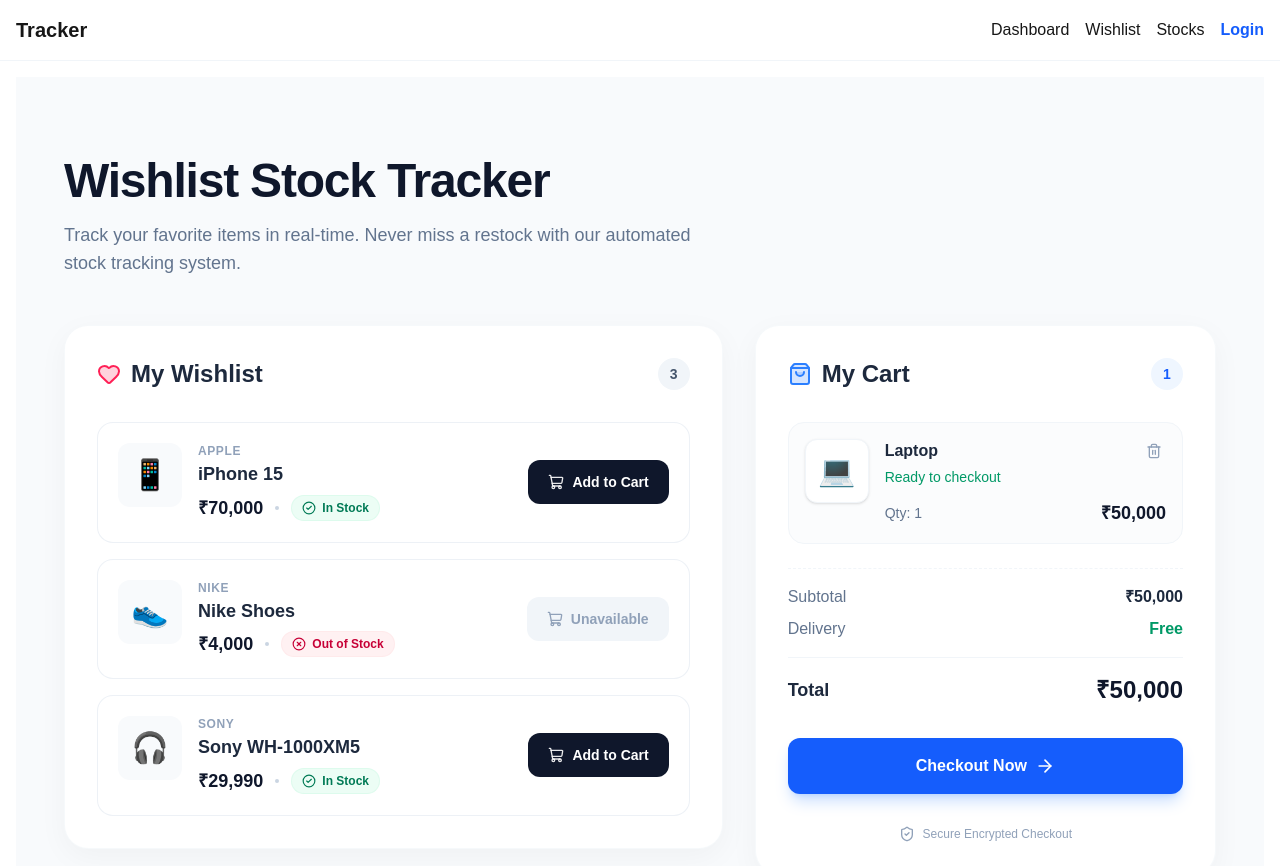
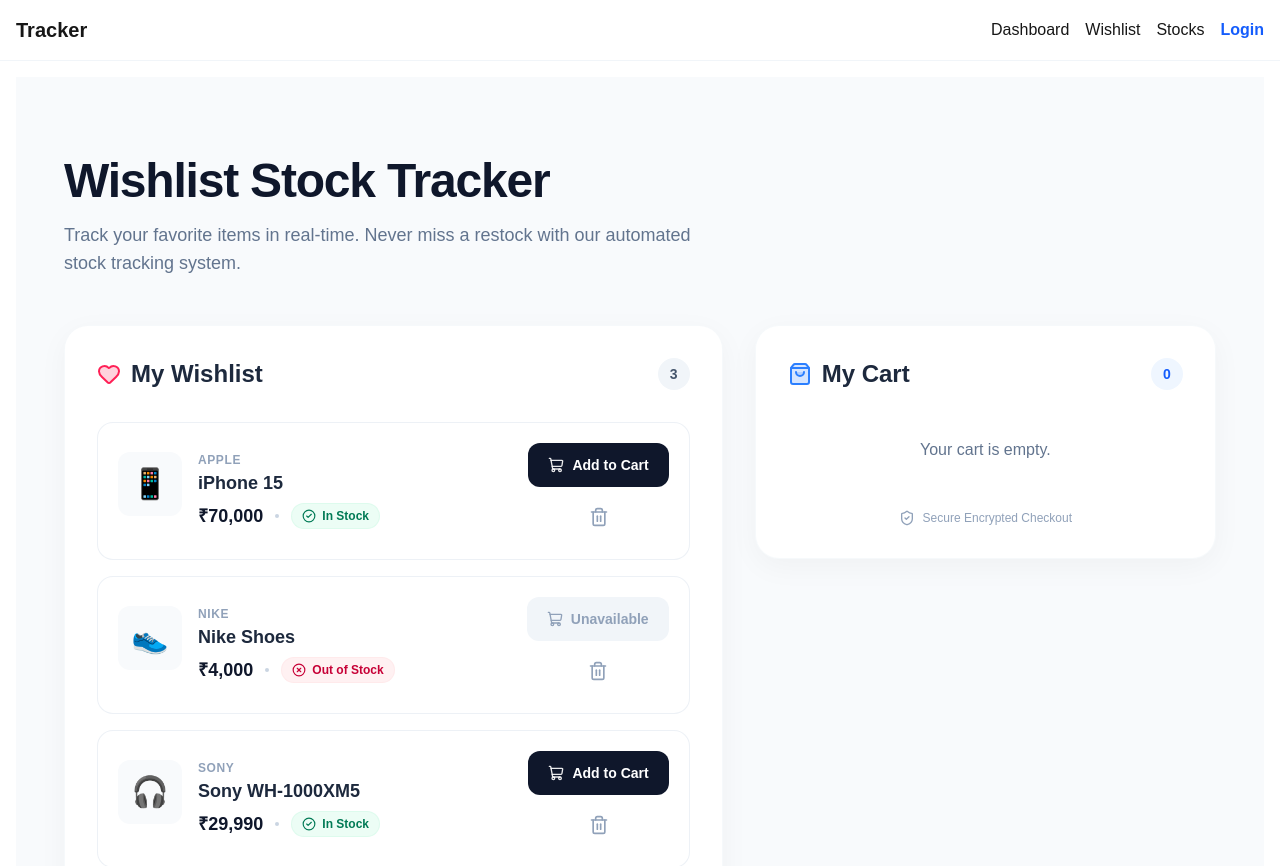
Before and after one commit to kalviumcommunity/SW2627-T3STACK-wishlist-stock-tracker, a Next.js app: page / in a window 1280 px wide. Shown: the top 866 px of the page. Built offline with nearby package versions, Linux system fonts and the light colour scheme.

Commit message:
feat: implement interactive frontend state for wishlist and cart

```diff
--- a/app/layout.tsx
+++ b/app/layout.tsx
@@ -4,6 +4,7 @@
 import "./globals.css";
 import Navbar from "@/components/Navbar";
 import Footer from "@/components/Footer";
+import { StoreProvider } from "@/components/StoreProvider";
 
 const geistSans = Geist({
   variable: "--font-geist-sans",
@@ -16,17 +17,19 @@
 });
 
 export const metadata: Metadata = {
-  title: "Create Next App",
-  description: "Generated by create next app",
+  title: "Wishlist Stock Tracker",
+  description: "Track your favorite items in real-time.",
 };
 
 export default function RootLayout({ children }: { children: ReactNode }) {
   return (
     <html lang="en">
       <body className={`${geistSans.variable} ${geistMono.variable} antialiased min-h-screen flex flex-col bg-slate-50`}>
-        <Navbar />
-        <main className="flex-1 max-w-7xl w-full mx-auto p-4">{children}</main>
-        <Footer />
+        <StoreProvider>
+          <Navbar />
+          <main className="flex-1 max-w-7xl w-full mx-auto p-4">{children}</main>
+          <Footer />
+        </StoreProvider>
       </body>
     </html>
   );
--- a/components/Cart.tsx
+++ b/components/Cart.tsx
@@ -1,6 +1,15 @@
+"use client";
+
 import { ShoppingBag, ArrowRight, ShieldCheck, Trash2 } from "lucide-react";
+import { useStore } from "./StoreProvider";
 
 export default function Cart() {
+  const { cart, removeFromCart } = useStore();
+
+  const totalQuantity = cart.reduce((sum, item) => sum + item.quantity, 0);
+  const subtotal = cart.reduce((sum, item) => sum + (item.priceValue * item.quantity), 0);
+  const formattedSubtotal = new Intl.NumberFormat('en-IN', { style: 'currency', currency: 'INR', maximumFractionDigits: 0 }).format(subtotal);
+
   return (
     <section className="rounded-3xl bg-white p-6 md:p-8 shadow-[0_8px_30px_rgb(0,0,0,0.04)] border border-slate-100/60 sticky top-8 transition-all">
       <div className="flex items-center justify-between mb-8">
@@ -9,36 +18,47 @@
           My Cart
         </h2>
         <span className="flex h-8 w-8 items-center justify-center rounded-full bg-blue-50 text-sm font-semibold text-blue-600">
-          1
+          {totalQuantity}
         </span>
       </div>
 
       <div className="flex flex-col gap-6">
-        <div className="group flex items-start gap-4 rounded-2xl border border-slate-100 bg-slate-50/50 p-4 hover:bg-white hover:border-slate-200 hover:shadow-sm transition-all">
+        {cart.length === 0 ? (
+          <p className="text-center text-slate-500 py-4">Your cart is empty.</p>
+        ) : (
+          cart.map((item) => (
+            <div key={item.id} className="group flex items-start gap-4 rounded-2xl border border-slate-100 bg-slate-50/50 p-4 hover:bg-white hover:border-slate-200 hover:shadow-sm transition-all">
                <div className="flex h-16 w-16 shrink-0 items-center justify-center rounded-xl bg-white border border-slate-100 text-3xl shadow-sm">
-            💻
+                {item.image}
               </div>
               <div className="flex-1">
                 <div className="flex items-start justify-between">
                   <div>
-                <h3 className="font-bold text-slate-800">Laptop</h3>
+                    <h3 className="font-bold text-slate-800">{item.name}</h3>
                     <p className="text-sm font-medium text-emerald-600 mt-1">Ready to checkout</p>
                   </div>
-              <button className="text-slate-400 hover:text-rose-500 transition-colors p-1 rounded-md hover:bg-rose-50">
+                  <button
+                    onClick={() => removeFromCart(item.id)}
+                    className="text-slate-400 hover:text-rose-500 transition-colors p-1 rounded-md hover:bg-rose-50"
+                  >
                     <Trash2 className="h-4 w-4" />
                   </button>
                 </div>
                 <div className="mt-3 flex items-center justify-between">
-               <span className="text-sm text-slate-500">Qty: 1</span>
-               <p className="text-lg font-extrabold text-slate-900">₹50,000</p>
+                   <span className="text-sm text-slate-500">Qty: {item.quantity}</span>
+                   <p className="text-lg font-extrabold text-slate-900">{item.price}</p>
                 </div>
               </div>
             </div>
+          ))
+        )}
 
+        {cart.length > 0 && (
+          <>
             <div className="pt-4 border-t border-slate-100 border-dashed">
               <div className="flex items-center justify-between mb-2">
                 <span className="text-slate-500">Subtotal</span>
-            <span className="font-semibold text-slate-800">₹50,000</span>
+                <span className="font-semibold text-slate-800">{formattedSubtotal}</span>
               </div>
               <div className="flex items-center justify-between mb-4">
                 <span className="text-slate-500">Delivery</span>
@@ -46,7 +66,7 @@
               </div>
               <div className="flex items-center justify-between pt-4 border-t border-slate-100">
                 <span className="text-lg font-bold text-slate-800">Total</span>
-            <span className="text-2xl font-extrabold text-slate-900">₹50,000</span>
+                <span className="text-2xl font-extrabold text-slate-900">{formattedSubtotal}</span>
               </div>
             </div>
 
@@ -54,6 +74,8 @@
               Checkout Now
               <ArrowRight className="h-5 w-5 group-hover:translate-x-1 transition-transform" />
             </button>
+          </>
+        )}
 
         <div className="flex items-center justify-center gap-2 text-xs font-medium text-slate-400 mt-2">
           <ShieldCheck className="h-4 w-4" />
--- /dev/null
+++ b/components/StoreProvider.tsx
@@ -0,0 +1,83 @@
+"use client";
+
+import { createContext, useContext, useState, useEffect } from "react";
+
+export type Item = {
+  id: string;
+  name: string;
+  price: string;
+  priceValue: number;
+  inStock: boolean;
+  image: string;
+  brand: string;
+};
+
+type StoreContextType = {
+  wishlist: Item[];
+  cart: (Item & { quantity: number })[];
+  addToCart: (item: Item) => void;
+  removeFromCart: (itemId: string) => void;
+  removeFromWishlist: (itemId: string) => void;
+};
+
+const StoreContext = createContext<StoreContextType | null>(null);
+
+export const useStore = () => {
+  const context = useContext(StoreContext);
+  if (!context) throw new Error("useStore must be used within StoreProvider");
+  return context;
+};
+
+const initialWishlist: Item[] = [
+  { id: "1", name: "iPhone 15", price: "₹70,000", priceValue: 70000, inStock: true, image: "📱", brand: "Apple" },
+  { id: "2", name: "Nike Shoes", price: "₹4,000", priceValue: 4000, inStock: false, image: "👟", brand: "Nike" },
+  { id: "3", name: "Sony WH-1000XM5", price: "₹29,990", priceValue: 29990, inStock: true, image: "🎧", brand: "Sony" }
+];
+
+export function StoreProvider({ children }: { children: React.ReactNode }) {
+  const [wishlist, setWishlist] = useState<Item[]>(initialWishlist);
+  const [cart, setCart] = useState<(Item & { quantity: number })[]>([]);
+
+  useEffect(() => {
+    // Auto-check stock status every 30 seconds for wishlisted items
+    const interval = setInterval(() => {
+      setWishlist(prev => prev.map(item => ({
+        ...item,
+        // Mock stock status flipping randomly for demonstration
+        inStock: Math.random() > 0.3
+      })));
+    }, 30000);
+
+    return () => clearInterval(interval);
+  }, []);
+
+  const addToCart = (item: Item) => {
+    if (!item.inStock) return;
+
+    // Optimistically remove from wishlist
+    setWishlist(prev => prev.filter(w => w.id !== item.id));
+
+    // Add to cart
+    setCart(prev => {
+      const existing = prev.find(c => c.id === item.id);
+      if (existing) {
+        return prev.map(c => c.id === item.id ? { ...c, quantity: c.quantity + 1 } : c);
+      }
+      return [...prev, { ...item, quantity: 1 }];
+    });
+  };
+
+  const removeFromCart = (itemId: string) => {
+    setCart(prev => prev.filter(c => c.id !== itemId));
+  };
+
+  const removeFromWishlist = (itemId: string) => {
+    setWishlist(prev => prev.filter(w => w.id !== itemId));
+  };
+
+  return (
+    <StoreContext.Provider value={{ wishlist, cart, addToCart, removeFromCart, removeFromWishlist }}>
+      {children}
+    </StoreContext.Provider>
+  );
+}
--- a/components/Wishlist.tsx
+++ b/components/Wishlist.tsx
@@ -1,29 +1,10 @@
-import { Heart, ShoppingCart, CheckCircle2, XCircle } from "lucide-react";
+"use client";
+
+import { Heart, ShoppingCart, CheckCircle2, XCircle, Trash2 } from "lucide-react";
+import { useStore } from "./StoreProvider";
 
 export default function Wishlist() {
-  const items = [
-    {
-      name: "iPhone 15",
-      price: "₹70,000",
-      inStock: true,
-      image: "📱",
-      brand: "Apple"
-    },
-    {
-      name: "Nike Shoes",
-      price: "₹4,000",
-      inStock: false,
-      image: "👟",
-      brand: "Nike"
-    },
-    {
-      name: "Sony WH-1000XM5",
-      price: "₹29,990",
-      inStock: true,
-      image: "🎧",
-      brand: "Sony"
-    }
-  ];
+  const { wishlist, addToCart, removeFromWishlist } = useStore();
 
   return (
     <section className="rounded-3xl bg-white p-6 md:p-8 shadow-[0_8px_30px_rgb(0,0,0,0.04)] border border-slate-100/60 transition-all">
@@ -33,14 +14,17 @@
           My Wishlist
         </h2>
         <span className="flex h-8 w-8 items-center justify-center rounded-full bg-slate-100 text-sm font-semibold text-slate-600">
-          {items.length}
+          {wishlist.length}
         </span>
       </div>
 
       <div className="space-y-4">
-        {items.map((item) => (
+        {wishlist.length === 0 ? (
+          <p className="text-center text-slate-500 py-4">Your wishlist is empty.</p>
+        ) : (
+          wishlist.map((item) => (
             <div
-            key={item.name}
+              key={item.id}
               className="group relative flex flex-col md:flex-row md:items-center gap-5 rounded-2xl border border-slate-200/60 bg-white p-5 hover:border-blue-500/30 hover:shadow-[0_8px_30px_rgb(59,130,246,0.08)] hover:-translate-y-0.5 transition-all duration-300 ease-out"
             >
               <div className="flex flex-1 items-start gap-4">
@@ -68,9 +52,11 @@
                 </div>
               </div>
 
+              <div className="flex flex-row md:flex-col gap-2 w-full md:w-auto">
                 <button
+                  onClick={() => addToCart(item)}
                   disabled={!item.inStock}
-              className={`relative flex items-center justify-center gap-2 overflow-hidden rounded-xl px-5 py-3 md:w-auto w-full text-sm font-semibold transition-all duration-300 ${
+                  className={`flex-1 md:flex-none relative flex items-center justify-center gap-2 overflow-hidden rounded-xl px-5 py-3 text-sm font-semibold transition-all duration-300 ${
                     item.inStock
                       ? "bg-slate-900 text-white hover:bg-slate-800 hover:shadow-lg hover:shadow-slate-900/20 active:scale-[0.98]"
                       : "bg-slate-100 text-slate-400 cursor-not-allowed"
@@ -79,8 +65,17 @@
                   <ShoppingCart className={`h-4 w-4 ${item.inStock ? "text-white/90" : "text-slate-400"}`} />
                   {item.inStock ? "Add to Cart" : "Unavailable"}
                 </button>
+                <button
+                  onClick={() => removeFromWishlist(item.id)}
+                  className="flex items-center justify-center rounded-xl p-3 text-slate-400 hover:text-rose-500 hover:bg-rose-50 transition-colors"
+                  title="Remove from Wishlist"
+                >
+                  <Trash2 className="h-5 w-5" />
+                </button>
               </div>
-        ))}
+            </div>
+          ))
+        )}
       </div>
     </section>
   );
```
Lines whose indentation alone changed are shown as unchanged.
